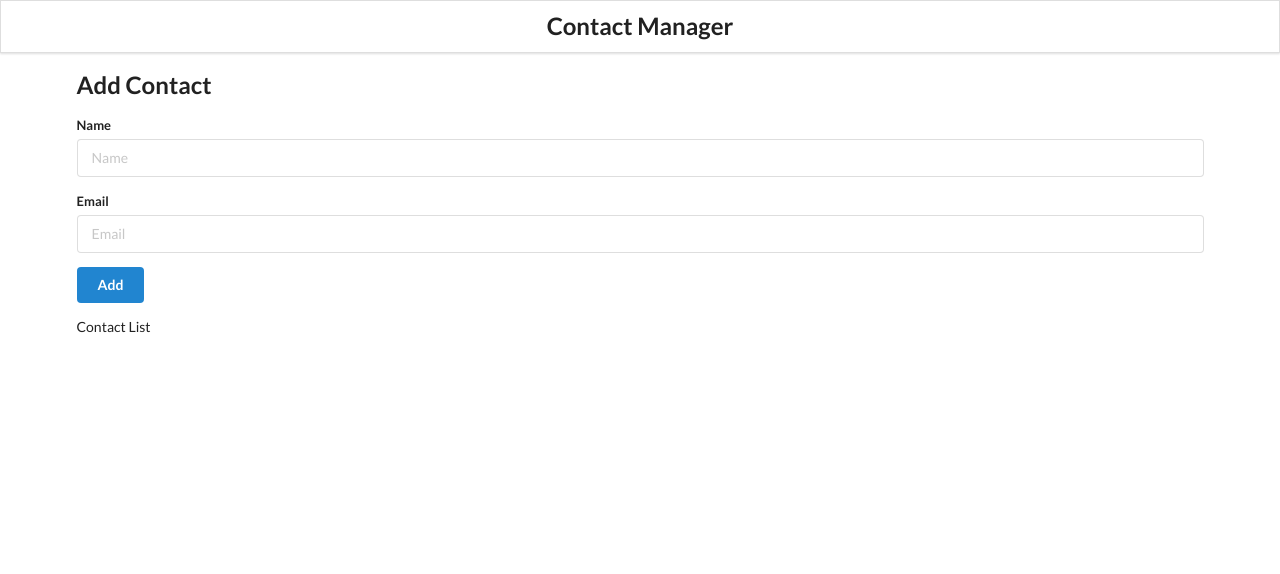
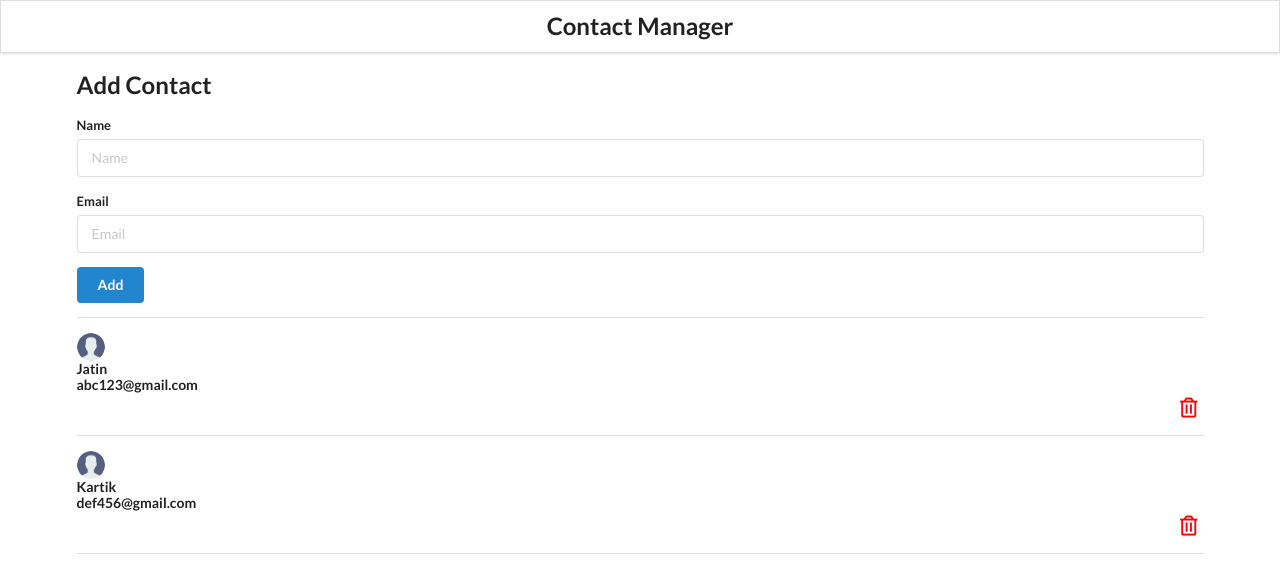
Before and after one commit to Jatty1598/React-Tutorial, a React (Create React App) app: page / in a window 1280 px wide. Shown: the top 574 px of the page. Built offline with nearby package versions, Linux system fonts and the light colour scheme.

Commit message:
Showing static contact list by structured components

```diff
--- a/src/components/App.css
+++ b/src/components/App.css
@@ -10,7 +10,7 @@
 /* .ui.search input {
   width: 100%;
   border-radius: 0 !important;
-}
+} */
 
 .item {
   padding: 15px 0px !important;
@@ -20,4 +20,4 @@
   float: right;
   font-size: 20px;
   cursor: pointer;
-} */
+}
--- a/src/components/ContactCard.js
+++ b/src/components/ContactCard.js
@@ -0,0 +1,19 @@
+import React from "react";
+import user from '../images/user.png';
+
+const ContactCard = (props) => {
+    const {name,email} = props.contact
+    return (
+        <div className="item">
+            <div className="content">
+                <img className="ui avatar image" src={user} alt = "user" />
+                <div className="header">{name}</div>
+                <div className="header">{email}</div>
+            </div>
+            <i className="trash alternate outline icon"
+            style={{color:"red",marginTop:"7px"}}></i>
+        </div>
+    )
+}
+
+export default ContactCard;
--- a/src/components/ContactList.js
+++ b/src/components/ContactList.js
@@ -1,10 +1,18 @@
 import React from 'react';
+import ContactCard from './ContactCard';
 
 const ContactList = (props) => {
     console.log(props)
+    const renderContactList = props.contacts.map((contact) => {
+        return (
+            <ContactCard
+            key = {contact.id}
+            contact = {contact}></ContactCard>
+        )
+    })
     return (
         <div className="ui celled list">
-            Contact List
+            {renderContactList}
         </div>
     );
 };
```
Also changed, not shown: src/images/user.png (added).
